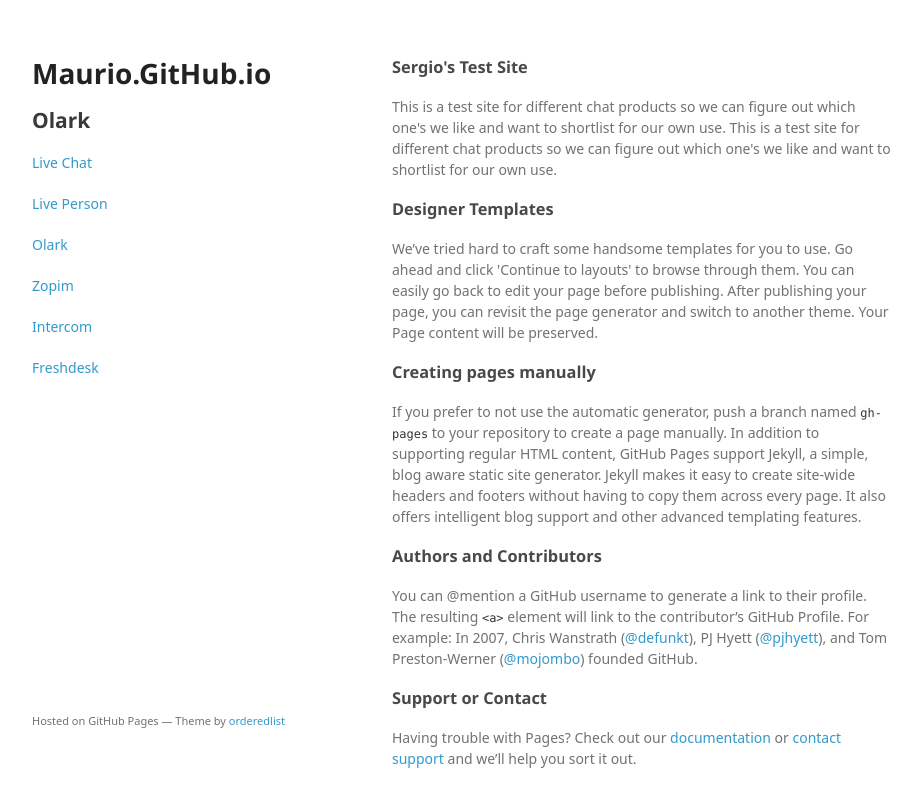
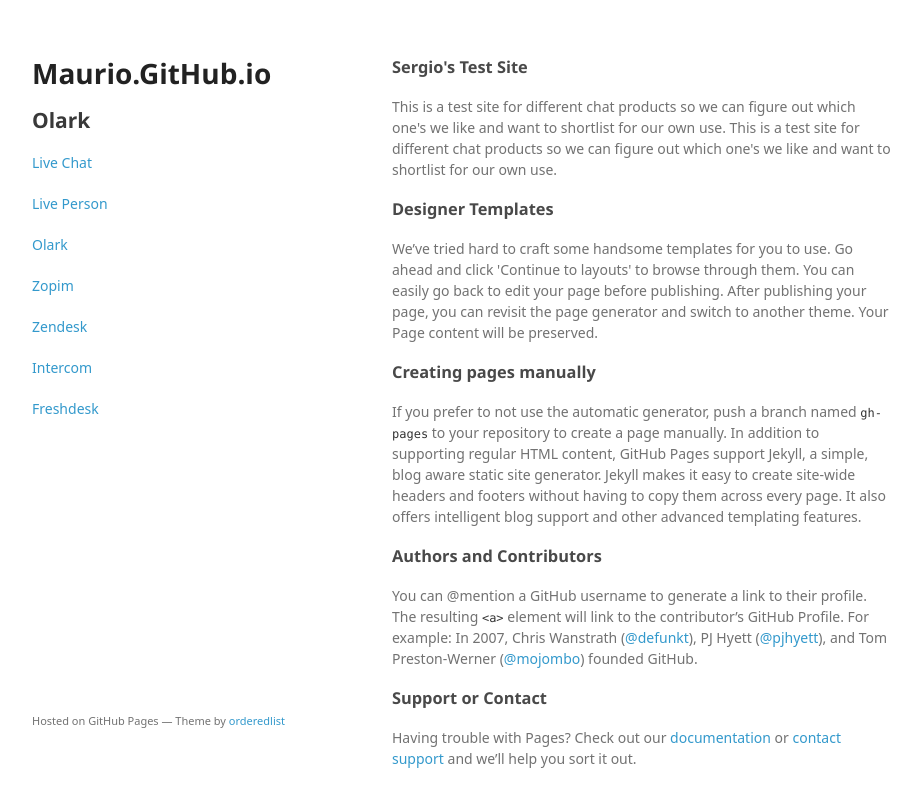
Before and after one commit to maurio/maurio.github.io, a plain HTML site: page olark.html in a window 1280 px wide. Shown: the whole page, without its empty margins (178-1099 px from the left). Drawn offline with Linux system fonts and the light colour scheme; a web font is replaced by a local one.

Commit message:
Update olark.html

```diff
--- a/olark.html
+++ b/olark.html
@@ -21,6 +21,7 @@
         <p><a href="liveperson.html">Live Person</a></p>
         <p><a href="olark.html">Olark</a></p>
         <p><a href="zopim.html">Zopim</a></p>
+        <p><a href="zendesk.html">Zendesk</a></p>
         <p><a href="intercom.html">Intercom</a></p>
         <p><a href="freshdesk.html">Freshdesk</a></p>
 
```
